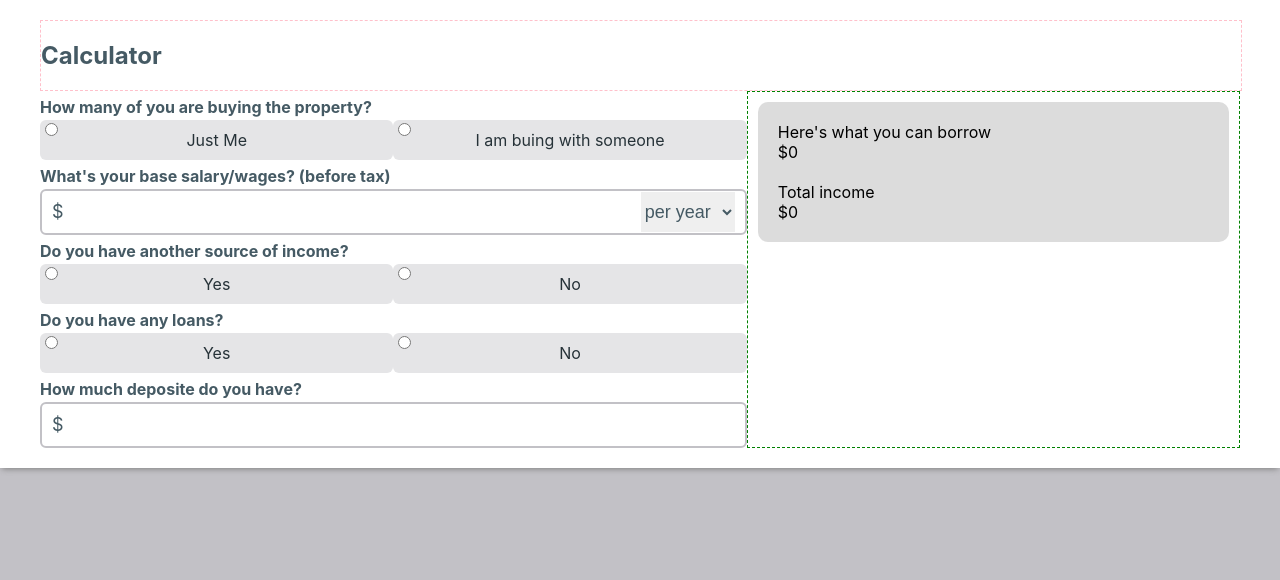
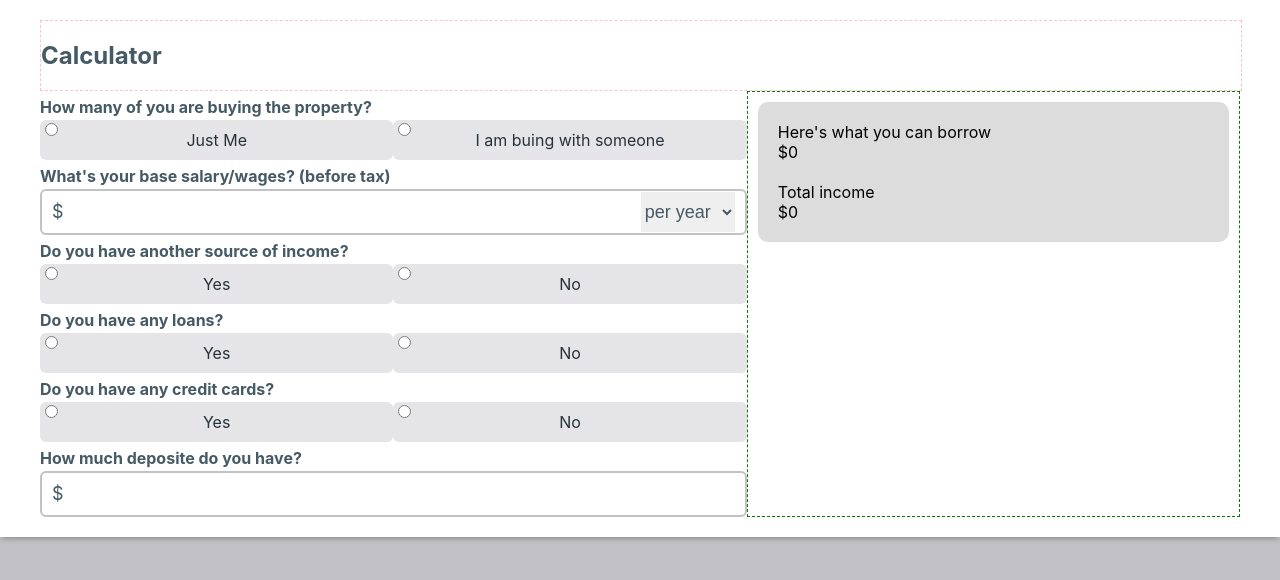
Before and after one commit to jyyblue1987/calc-tell, a React (Create React App) app: page / in a window 1280 px wide. Shown: the top 580 px of the page. Built offline with nearby package versions, Linux system fonts and the light colour scheme; the HTML template or start-up script is replaced by a standard one.

Commit message:
[add] add credit card.

```diff
--- a/src/components/Output/Output.tsx
+++ b/src/components/Output/Output.tsx
@@ -5,7 +5,7 @@ import { RootState } from "../../store/store";
 export interface OutputProps {}
 
 const Output: React.FC<OutputProps> = () => {
-  const {borrow, income, loan, deposit} = useSelector((state: RootState) => state.counter);
+  const {borrow, income, loan, deposit, credit} = useSelector((state: RootState) => state.counter);
 
   return <Container>
             <p>Here's what you can borrow</p>
@@ -29,6 +29,14 @@ const Output: React.FC<OutputProps> = () => {
                 ${loan}
               </div>
             }
+
+            {
+              credit > 0 &&
+              <div>
+                <p style={{marginTop: 20}}>Total credit cards</p>
+                ${credit}
+              </div>
+            }
           </Container>;
 };
 
--- a/src/pages/Home.tsx
+++ b/src/pages/Home.tsx
@@ -9,7 +9,7 @@ import { useDispatch, useSelector } from "react-redux";
 import { increment,
           salaryChange, salary2Change, otherIncomeChange, salaryPeriodChange, salary2PeriodChange,
           otherIncomePeriodChange , addOther, deleteOther, deleteAllOther,
-          addLoan, loanChange, deleteLoan, deleteAllLoan, depositChange
+          addLoan, loanChange, deleteLoan, deleteAllLoan, depositChange, addCredit, deleteCredit, deleteAllCredit, creditChange
           } from "../store/store";
 import { RootState } from "../store/store";
 import OtherField from "../components/InputField/OtherField";
@@ -21,7 +21,7 @@ export interface HomeProps {}
 
 const Home: FC<HomeProps> = () => {
   const dispatch = useDispatch();
-  const {other_list, loan_list} = useSelector((state: RootState) => state.counter);
+  const {other_list, loan_list, credit_list} = useSelector((state: RootState) => state.counter);
 
 
   const [mode, setMode] = useState(1);
@@ -140,6 +140,41 @@ const Home: FC<HomeProps> = () => {
               <button style={{width: 200, marginTop: 5}} onClick={() => dispatch(addLoan())}>Add Loan</button>
             }
 
+            <Label text="Do you have any credit cards?" />
+            <span>
+              <Button
+                title="  Yes  "
+                name="option2"
+                onClick={() => {
+                  dispatch(addCredit());
+                }}
+              />
+              <Button
+                title="  No  "
+                name="option2"
+                onClick={() => {
+                  dispatch(deleteAllCredit())
+                }}
+              />
+              {/* <Button title="I'm buying with someone" name="option1" /> */}
+            </span>
+            {
+              credit_list.map((row, index) => (
+                <div key={index}>
+                  <Label text={'Loan #' + (index + 1) }/>
+                  <span>
+                    <LoanField onChange={(value: string) => dispatch(creditChange({index, value: Number(value)})) }
+                    onDelete={() => dispatch(deleteCredit(index))}
+                    />
+                  </span>
+                </div>
+              ))
+            }
+            {
+              credit_list.length > 0 &&
+              <button style={{width: 200, marginTop: 5}} onClick={() => dispatch(addCredit())}>Add credit card</button>
+            }
+
             <Label text="How much deposite do you have?" />
             <span>
               <DepositField onChange={(val: string) => dispatch(depositChange(Number(val))) }
--- a/src/store/store.ts
+++ b/src/store/store.ts
@@ -15,11 +15,13 @@ export interface CurrencyState {
   income: number;
   loan: 0;
   deposit: number;
+  credit: number;
   salary1: number,
   salary1_period: number,
   salary2: number,
   salary2_period: number,
   other_list: PeriodValue[],
+  credit_list: number[],
   loan_list: number[],
 }
 
@@ -29,11 +31,13 @@ const initialState: CurrencyState = {
   income: 0,
   loan: 0,
   deposit: 0,
+  credit: 0,
   salary1: 0,
   salary1_period: 1,
   salary2: 0,
   salary2_period: 1,
   other_list: [],
+  credit_list: [],
   loan_list: [],
 };
 
@@ -46,7 +50,12 @@ const updateState = (state: CurrencyState) => {
   for(var i = 0; i < state.loan_list.length; i++)
     state.loan += state.loan_list[i];
 
-  state.borrow = state.income * 5 - state.loan;
+
+  state.credit = 0
+  for(var i = 0; i < state.credit_list.length; i++)
+    state.credit += state.credit_list[i];
+
+  state.borrow = state.income * 5 - state.loan - state.credit;
 }
 
 export const counterSlice = createSlice({
@@ -132,6 +141,25 @@ export const counterSlice = createSlice({
       state.deposit = action.payload;
       updateState(state);
     },
+    addCredit: (state: CurrencyState) => {
+      state.credit_list.push(0);
+      updateState(state);
+    },
+    deleteCredit: (state: CurrencyState, action: PayloadAction<number>) => {
+      state.credit_list = [... state.credit_list].filter((item, index) => index != action.payload)
+      updateState(state);
+    },
+    deleteAllCredit: (state: CurrencyState) => {
+      state.credit_list = []
+      updateState(state);
+    },
+    creditChange: (state: CurrencyState, action: PayloadAction<Param1>) => {
+      state.credit_list = [... state.credit_list].map((item: number, index: number) => {
+        return action.payload.index == index ? action.payload.value : item;
+      });
+
+      updateState(state);
+    },
   },
 });
 
@@ -140,6 +168,7 @@ export const {
   salaryChange, salaryPeriodChange, salary2Change, salary2PeriodChange,
   otherIncomeChange, otherIncomePeriodChange, addOther, deleteOther, deleteAllOther,
   loanChange, addLoan, deleteLoan, deleteAllLoan,
+  creditChange, addCredit, deleteCredit, deleteAllCredit,
   depositChange
 } = counterSlice.actions;
 
```
